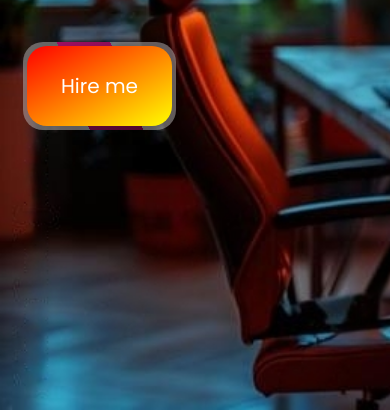
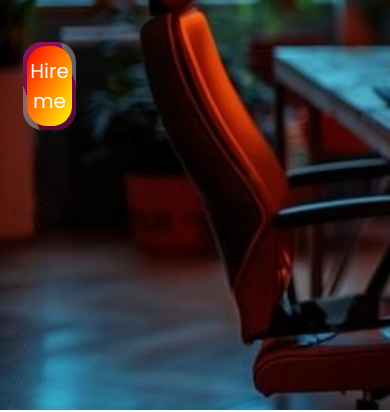
Before and after one commit to Girirajga/protfolio, a plain HTML site: page index.html in a window 390 px wide. Shown: the part 434-846 px from the top of the page. Drawn offline with nearby package versions, Linux system fonts and the light colour scheme.

Commit message:
Update protfolio1.css

```diff
--- a/css/protfolio1.css
+++ b/css/protfolio1.css
@@ -1160,7 +1160,7 @@ footer .wave#wave4
     }
 }
 
-@media (max-width: 500px) {
+@media (max-width: 690px) {
     .max-width{
         padding: 0 23px;
     }
@@ -1175,7 +1175,7 @@ footer .wave#wave4
     }
     .classbox
     {
-            width: 153px;
+            width: 53px;
             height: 88px;
     }
     .services .serv-content .card{
```
